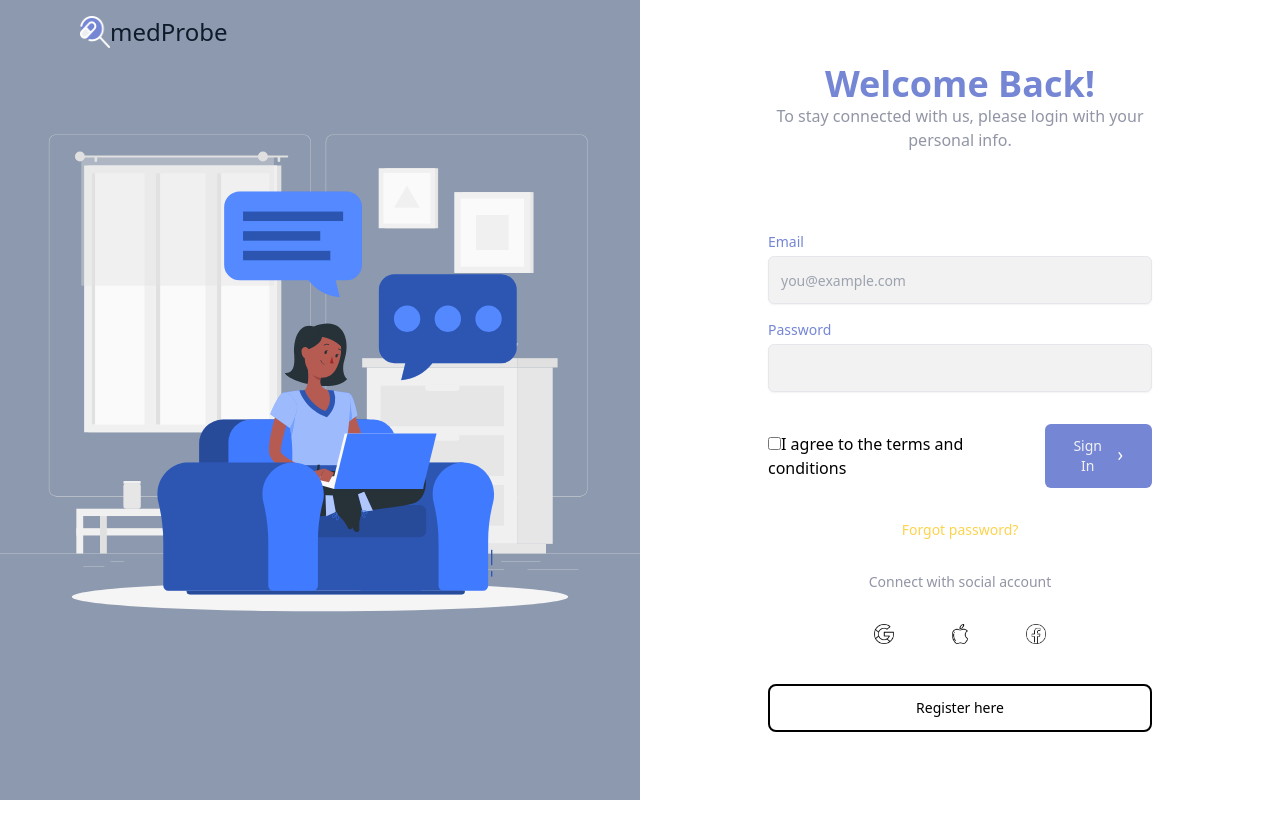
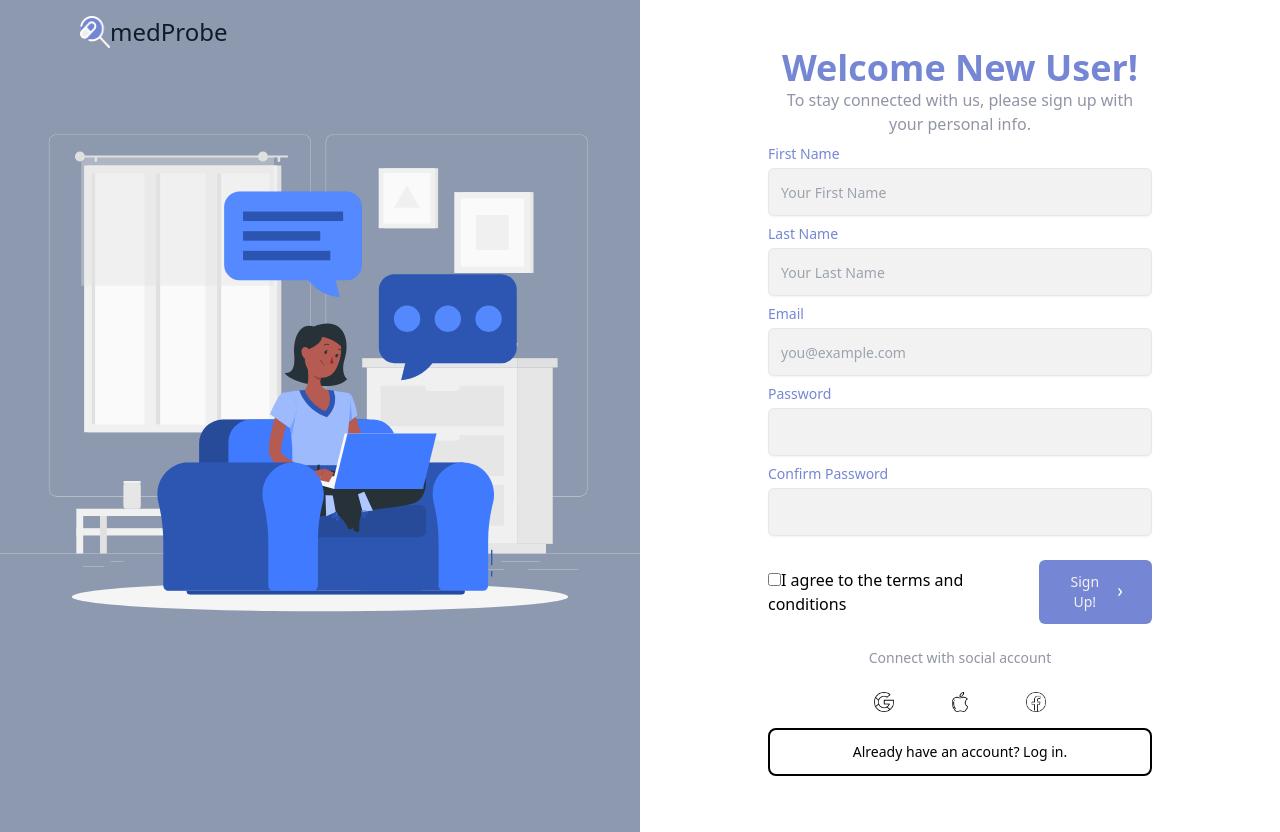
Before and after one commit to DavidAjanaku/MedProbe, a React (Vite) app: page / in a window 1280 px wide. Before the commit the page ends 800 px from the top, so only its background shows below. Built offline with nearby package versions, Linux system fonts and the light colour scheme; a web font is replaced by a local one.

Commit message:
Chioma: Created Sign Up Page and Modified existing Log in page

```diff
--- a/src/views/SignInPage.jsx
+++ b/src/views/SignInPage.jsx
@@ -1,10 +1,125 @@
+export default function SignInPage() {
+  return (
+    <div className="font-acumin main-container ">
+      <div className="wrapper-container grid grid-cols-2 max-h-screen overflow-hidden">
+        {/* 1. IMAGE CONTAINER */}
+        <div className="main-img-container bg-back hidden md:block">
+          <div className="logo-div flex mx-20 my-4">
+            <img
+              src="/assets/illustrations/search (4).png"
+              alt="logo"
+              width="30px"
+              height="30px"
+            />
+            <p className="text-2xl text-text-blue">medProbe</p>
+          </div>
+          <img
+            src="/assets/illustrations/lady-searching.svg"
+            alt="sign up image"
+          />
+        </div>
 
-const SignUp = () => {
-  return (
-    <>x``
+        {/* 2. FORM CONTAINER */}
+        <div className="main-form-container  my-16 mx-auto w-3/5">
+          <div className="">
+            <div className="flex flex-col items-center">
+              <h1 className="text-4xl font-extrabold text-medium-blue">
+                Welcome Back!
+              </h1>
+              <p className="text-text-grey text-center">
+                To stay connected with us, please login with your personal info.
+              </p>
+            </div>
 
-    </>
-  )
+            {/* 3. MAIN FORM  */}
+            <form className="flex flex-col my-20 ">
+              <span className="block text-sm font-medium text-medium-blue ">
+                Email
+              </span>
+              <input
+                type="email"
+                required
+                placeholder="you@example.com"
+                className="mt-1 block w-full h-12 my-4 px-3 py-2 bg-white border border-slate-300 rounded-md text-sm shadow-sm placeholder-slate-400
+            focus:outline-none focus:border-sky-500 focus:ring-1 focus:ring-sky-500
+              disabled:bg-slate-50 disabled:text-slate-500 disabled:border-slate-200 disabled:shadow-none
+              invalid:border-pink-500 invalid:text-pink-600
+              focus:invalid:border-pink-500 focus:invalid:ring-pink-500"
+              />
+
+              <span className="block text-sm font-medium  text-medium-blue ">
+                Password
+              </span>
+              <input
+                type="password"
+                required
+                className="mt-1 my-4 h-12 block w-full px-3 py-2 bg-white border border-slate-300 rounded-md text-sm shadow-sm placeholder-slate-400
+              focus:outline-none focus:border-sky-500 focus:ring-1 focus:ring-sky-500
+              disabled:bg-slate-50 disabled:text-slate-500 disabled:border-slate-200 disabled:shadow-none
+              invalid:border-pink-500 invalid:text-pink-600
+              focus:invalid:border-pink-500 focus:invalid:ring-pink-500
+          "
+              />
+
+              <div className="flex justify-between gap-10 items-center">
+                <div>
+                  <input type="checkbox" id="checkbox" />
+                  <label>I agree to the terms and conditions</label>
+                </div>
+                <button className="rounded-md bg-medium-blue py-3 px-6 text-white text-sm flex items-center my-4">
+                  Sign In
+                  <svg
+                    className="w-4 h-4 ml-2"
+                    viewBox="0 0 20 20"
+                    fill="none"
+                    xmlns="http://www.w3.org/2000/svg"
+                  >
+                    <path
+                      d="M6 15L10 10L6 5"
+                      stroke="white"
+                      strokeWidth="2"
+                      strokeLinecap="round"
+                      strokeLinejoin="round"
+                    />
+                  </svg>
+                </button>
+              </div>
+
+              <a className="text-yellow-300 text-center text-sm my-4" href="#">
+                Forgot password?
+              </a>
+              <p className="text-text-grey text-center text-sm my-4">
+                Connect with social account
+              </p>
+
+              <div className="social-media-icons my-4 flex justify-center gap-14">
+                <img
+                  src="/public/assets/illustrations/googleIcon.png"
+                  alt="google"
+                  width="20px"
+                  height="20px"
+                />
+                <img
+                  src="/public/assets/illustrations/appleLogo.png"
+                  alt="apple"
+                  width="20px"
+                  height="20px"
+                />
+                <img
+                  src="/public/assets/illustrations/facebookLogo2.png"
+                  alt="facebook"
+                  width="20px"
+                  height="20px"
+                />
+              </div>
+
+              <button className="border-2 text-sm py-3 my-6 rounded-lg border-black">
+                Register here
+              </button>
+            </form>
+          </div>
+        </div>
+      </div>
+    </div>
+  );
 }
-
-export default SignUp
--- a/src/views/SignUpPage.jsx
+++ b/src/views/SignUpPage.jsx
@@ -1,7 +1,7 @@
 export default function SignUpPage() {
   return (
     <div className="font-acumin main-container ">
-      <div className="wrapper-container grid grid-cols-2 max-h-screen overflow-hidden">
+      <div className="wrapper-container grid grid-cols-2  overflow-hidden">
         {/* 1. IMAGE CONTAINER */}
         <div className="main-img-container bg-back hidden md:block">
           <div className="logo-div flex mx-20 my-4">
@@ -20,19 +20,46 @@ export default function SignUpPage() {
         </div>
 
         {/* 2. FORM CONTAINER */}
-        <div className="main-form-container  my-16 mx-auto w-3/5">
+        <div className="main-form-container  my-12 mx-auto w-3/5">
           <div className="">
             <div className="flex flex-col items-center">
               <h1 className="text-4xl font-extrabold text-medium-blue">
-                Welcome Back!
+                Welcome New User!
               </h1>
               <p className="text-text-grey text-center">
-                To stay connected with us, please login with your personal info.
+                To stay connected with us, please sign up with your personal
+                info.
               </p>
             </div>
 
             {/* 3. MAIN FORM  */}
-            <form className="flex flex-col my-20 ">
+            <form className="flex flex-col my-2 ">
+              <span className="block text-sm font-medium text-medium-blue ">
+                First Name
+              </span>
+              <input
+                type="text"
+                required
+                placeholder="Your First Name"
+                className="mt-1 block w-full h-12 my-2 px-3 py-2 bg-white border border-slate-300 rounded-md text-sm shadow-sm placeholder-slate-400
+            focus:outline-none focus:border-sky-500 focus:ring-1 focus:ring-sky-500
+              disabled:bg-slate-50 disabled:text-slate-500 disabled:border-slate-200 disabled:shadow-none
+              invalid:border-pink-500 invalid:text-pink-600
+              focus:invalid:border-pink-500 focus:invalid:ring-pink-500"
+              />
+              <span className="block text-sm font-medium text-medium-blue ">
+                Last Name
+              </span>
+              <input
+                type="text"
+                required
+                placeholder="Your Last Name"
+                className="mt-1 block w-full h-12 my-2 px-3 py-2 bg-white border border-slate-300 rounded-md text-sm shadow-sm placeholder-slate-400
+            focus:outline-none focus:border-sky-500 focus:ring-1 focus:ring-sky-500
+              disabled:bg-slate-50 disabled:text-slate-500 disabled:border-slate-200 disabled:shadow-none
+              invalid:border-pink-500 invalid:text-pink-600
+              focus:invalid:border-pink-500 focus:invalid:ring-pink-500"
+              />
               <span className="block text-sm font-medium text-medium-blue ">
                 Email
               </span>
@@ -40,7 +67,7 @@ export default function SignUpPage() {
                 type="email"
                 required
                 placeholder="you@example.com"
-                className="mt-1 block w-full h-12 my-4 px-3 py-2 bg-white border border-slate-300 rounded-md text-sm shadow-sm placeholder-slate-400
+                className="mt-1 block w-full h-12 my-2 px-3 py-2 bg-white border border-slate-300 rounded-md text-sm shadow-sm placeholder-slate-400
             focus:outline-none focus:border-sky-500 focus:ring-1 focus:ring-sky-500
               disabled:bg-slate-50 disabled:text-slate-500 disabled:border-slate-200 disabled:shadow-none
               invalid:border-pink-500 invalid:text-pink-600
@@ -53,7 +80,20 @@ export default function SignUpPage() {
               <input
                 type="password"
                 required
-                className="mt-1 my-4 h-12 block w-full px-3 py-2 bg-white border border-slate-300 rounded-md text-sm shadow-sm placeholder-slate-400
+                className="mt-1 my-2 h-12 block w-full px-3 py-2 bg-white border border-slate-300 rounded-md text-sm shadow-sm placeholder-slate-400
+              focus:outline-none focus:border-sky-500 focus:ring-1 focus:ring-sky-500
+              disabled:bg-slate-50 disabled:text-slate-500 disabled:border-slate-200 disabled:shadow-none
+              invalid:border-pink-500 invalid:text-pink-600
+              focus:invalid:border-pink-500 focus:invalid:ring-pink-500
+          "
+              />
+              <span className="block text-sm font-medium  text-medium-blue ">
+                Confirm Password
+              </span>
+              <input
+                type="password"
+                required
+                className="mt-1 my-2 h-12 block w-full px-3 py-2 bg-white border border-slate-300 rounded-md text-sm shadow-sm placeholder-slate-400
               focus:outline-none focus:border-sky-500 focus:ring-1 focus:ring-sky-500
               disabled:bg-slate-50 disabled:text-slate-500 disabled:border-slate-200 disabled:shadow-none
               invalid:border-pink-500 invalid:text-pink-600
@@ -67,7 +107,7 @@ export default function SignUpPage() {
                   <label>I agree to the terms and conditions</label>
                 </div>
                 <button className="rounded-md bg-medium-blue py-3 px-6 text-white text-sm flex items-center my-4">
-                  Sign In
+                  Sign Up!
                   <svg
                     className="w-4 h-4 ml-2"
                     viewBox="0 0 20 20"
@@ -85,10 +125,7 @@ export default function SignUpPage() {
                 </button>
               </div>
 
-              <a className="text-yellow-300 text-center text-sm my-4" href="#">
-                Forgot password?
-              </a>
-              <p className="text-text-grey text-center text-sm my-4">
+              <p className="text-text-grey text-center text-sm my-2">
                 Connect with social account
               </p>
 
@@ -113,8 +150,8 @@ export default function SignUpPage() {
                 />
               </div>
 
-              <button className="border-2 text-sm py-3 my-6 rounded-lg border-black">
-                Register here
+              <button className="border-2 text-sm py-3  rounded-lg border-black">
+                Already have an account? Log in.
               </button>
             </form>
           </div>
```
